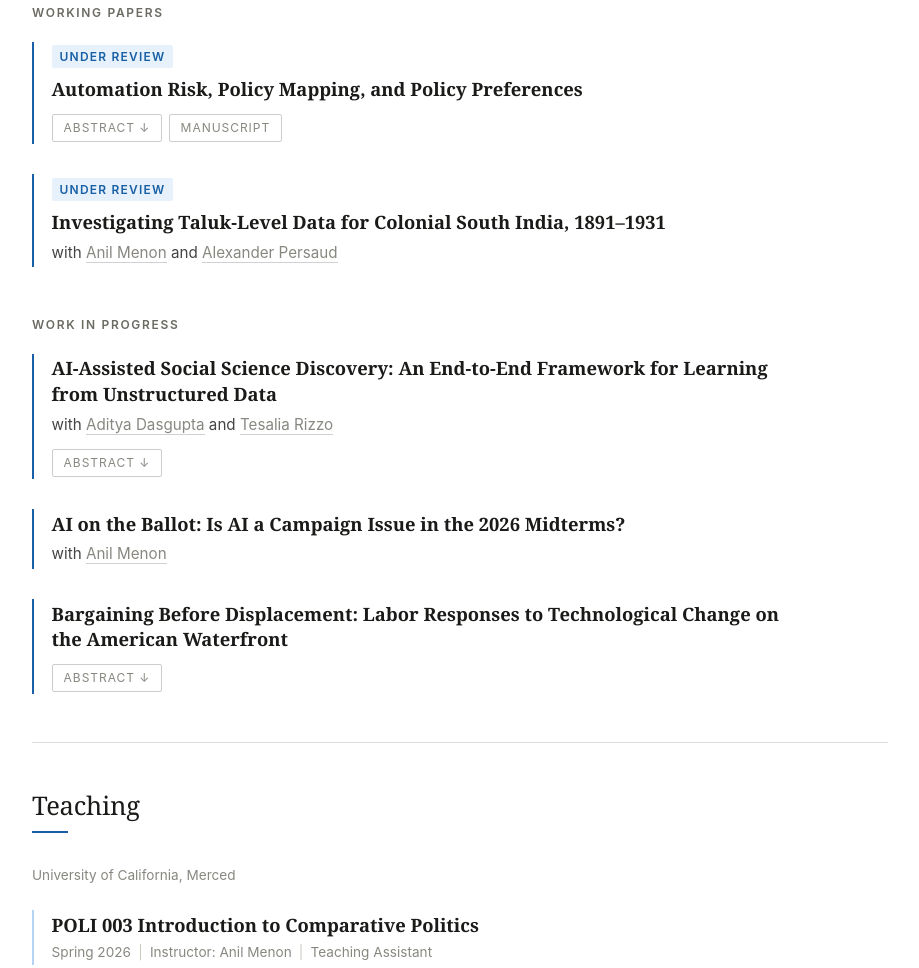
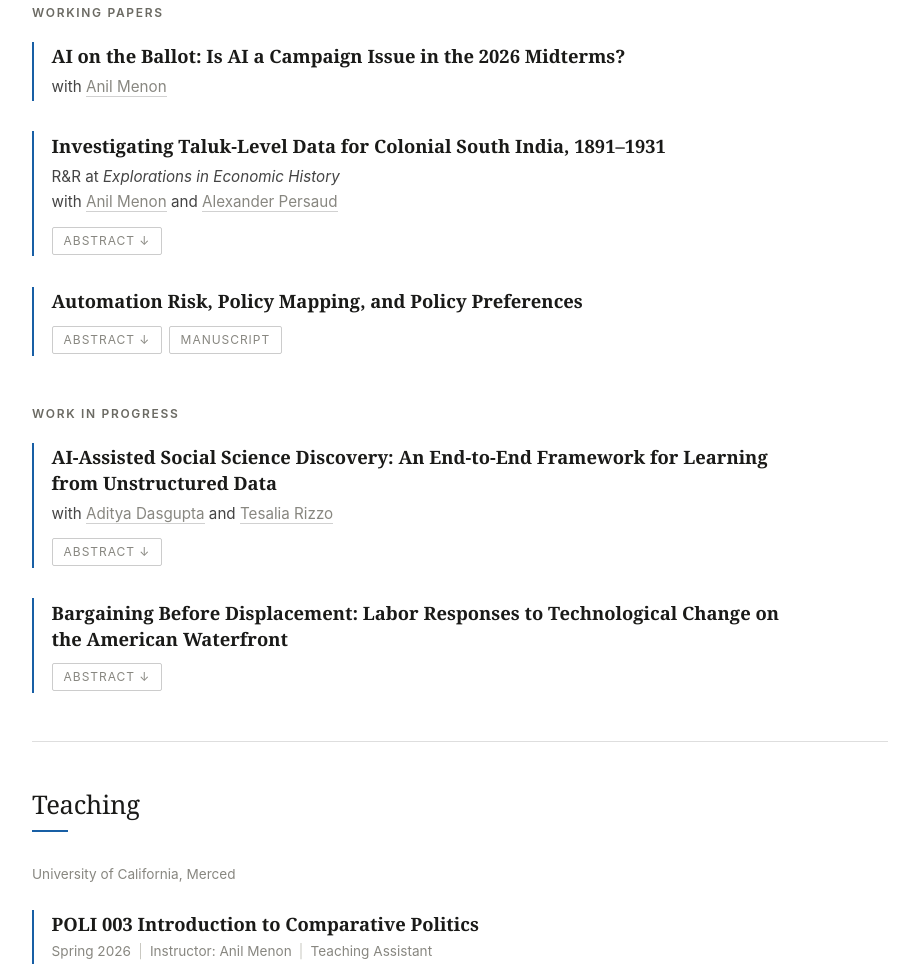
Before and after one commit to yzhu71/yzhu71.github.io, a plain HTML site: page index.html in a window 1280 px wide. Shown: the part 690-1658 px from the top of the page, without its empty margins (180-1099 px from the left). Drawn offline with Linux system fonts and the light colour scheme.

Commit message:
Update working papers, add Taluk abstract, refresh CV
- Reorder working papers newest to oldest; move AI on the Ballot to working papers
- Remove Under Review status; mark Taluk paper R&R at Explorations in Economic History
- Add abstract for Taluk paper; tint abstract background pale blue
- Match teaching divider color to research section
- Update CV PDF and version label to November 2026

Co-Authored-By: Claude Opus 5.5 <noreply@anthropic.com>

```diff
--- a/index.html
+++ b/index.html
@@ -251,7 +251,7 @@
     max-width: 760px;
     margin-top: 0.85rem;
     padding: 0.9rem 1.1rem;
-    background: #f7f7f4;
+    background: #F5F8FC;
     border-radius: 3px;
     text-align: justify;
   }
@@ -322,12 +322,12 @@
 
   .teaching-item {
     padding: 0.1rem 0 0.1rem 1.1rem;
-    border-left: 2px solid #B5D4F4;
+    border-left: 2px solid var(--accent);
     margin-bottom: 1.5rem;
     transition: border-color 0.18s ease;
   }
   .teaching-item:last-child { margin-bottom: 0; }
-  .teaching-item:hover { border-left-color: var(--accent); }
+  .teaching-item:hover { border-left-color: #0d4276; }
 
   .teaching-item h4 {
     font-size: var(--text-xl);
@@ -461,19 +461,27 @@
       <p class="subsection-label">Working Papers</p>
 
       <div class="research-item">
-        <span class="status-badge">Under Review</span>
+        <h3>AI on the Ballot: Is AI a Campaign Issue in the 2026 Midterms?</h3>
+        <p class="research-meta">with <a href="https://www.anil-menon.com/" target="_blank" rel="noopener noreferrer">Anil Menon</a></p>
+      </div>
+
+      <div class="research-item">
+        <h3>Investigating Taluk-Level Data for Colonial South India, 1891&#8211;1931</h3>
+        <p class="research-meta">R&amp;R at <em>Explorations in Economic History</em></p>
+        <p class="research-meta">with <a href="https://www.anil-menon.com/" target="_blank" rel="noopener noreferrer">Anil Menon</a> and <a href="https://www.alexander-persaud.com/" target="_blank" rel="noopener noreferrer">Alexander Persaud</a></p>
+        <div class="paper-actions">
+          <button class="paper-link" onclick="toggleAbstract(this)">Abstract &#8595;</button>
+        </div>
+        <p class="abstract">Data from colonial India have been used to test important questions in economic development and institutional economics. However, existing research has primarily relied on district-level data in tackling these questions. After documenting the structure of lower-level administration, we introduce the first subdistrict-level dataset for colonial India. We digitize five decadal censuses (1891&#8211;1931) covering subdistricts (taluks) in South India and provide corresponding shapefiles that allow for both single-year and panel analyses. Moving from district to taluk as the unit of analysis results in an eight-fold increase in sample size. We illustrate the value of taluk-level data in analyzing an important topic in economic development: the male-female sex ratio. Taluk-level data enable us to address questions on historical sex ratios, persistence, change over time, and differences between directly and indirectly ruled areas. Additionally, we investigate Kerala, a noted outlier, and its historical trajectory. Among other things, we find a narrowing of the overall sex ratio distribution over time, heterogeneity within indirectly ruled areas across South India in the past, and the absence of an advantage for Kerala in colonial times.</p>
+      </div>
+
+      <div class="research-item">
         <h3>Automation Risk, Policy Mapping, and Policy Preferences</h3>
         <div class="paper-actions">
           <button class="paper-link" onclick="toggleAbstract(this)">Abstract &#8595;</button>
           <a class="paper-link" href="assets/papers/automation_policy_mapping.pdf" target="_blank" rel="noopener noreferrer">Manuscript</a>
         </div>
         <p class="abstract">Do political preferences change in response to automation risk? Existing observational and experimental studies provide conflicting evidence. This study reconciles these findings by proposing a two-stage framework in which individuals should first perceive automation risk and then map that risk onto concrete policy responses. I test this argument using two preregistered survey experiments in the United States that vary whether automation risk is presented alone or linked to redistribution and regulatory policies. The results indicate that linking automation risk to these policies generally does not shift support, with the exception of increased support for slowing the adoption of new technologies in the workplace. These findings suggest that preference change depends on whether individuals connect risks to policy options, but that this process is conditional on specific policy domains and sensitive to the broader information environment.</p>
-      </div>
-
-      <div class="research-item">
-        <span class="status-badge">Under Review</span>
-        <h3>Investigating Taluk-Level Data for Colonial South India, 1891&#8211;1931</h3>
-        <p class="research-meta">with <a href="https://www.anil-menon.com/" target="_blank" rel="noopener noreferrer">Anil Menon</a> and <a href="https://www.alexander-persaud.com/" target="_blank" rel="noopener noreferrer">Alexander Persaud</a></p>
       </div>
     </div>
 
@@ -487,11 +495,6 @@
           <button class="paper-link" onclick="toggleAbstract(this)">Abstract &#8595;</button>
         </div>
         <p class="abstract">We propose usage of artificial intelligence (AI) algorithms for vision and natural language to assist in discovering potential determinants of human behavior that manual variable selection might miss. Our framework involves training a deep learning algorithm end-to-end to predict a target behavior of interest directly from unstructured data such as imagery and text that provides a naturalistic representation of the agent&#39;s decision-making environment. We then use explainable artificial intelligence (XAI) tools to discover underlying relationships learned by the algorithm. We provide information-theoretic grounding for the framework and develop new tools for translating machine-learned into human-interpretable relationships, an interface that becomes important as AI is integrated into social science research workflows. We illustrate how the approach surfaces novel relationships in two cases: understanding how Chinese social media monitors choose what content to censor and how the built environment affects the turnout decisions of Mexican voters.</p>
-      </div>
-
-      <div class="research-item">
-        <h3>AI on the Ballot: Is AI a Campaign Issue in the 2026 Midterms?</h3>
-        <p class="research-meta">with <a href="https://www.anil-menon.com/" target="_blank" rel="noopener noreferrer">Anil Menon</a></p>
       </div>
 
       <div class="research-item">
@@ -539,7 +542,7 @@
     <div class="cv-actions">
       <a href="assets/cv/CV_Zhu.pdf" download>Download PDF</a>
       <a href="assets/cv/CV_Zhu.pdf" target="_blank" rel="noopener noreferrer">Open in new tab</a>
-      <span class="cv-version">Current Version: September 2026</span>
+      <span class="cv-version">Current Version: November 2026</span>
     </div>
     <div class="cv-embed">
       <object data="assets/cv/CV_Zhu.pdf" type="application/pdf" width="100%" height="900">
```
Also changed, not shown: 1 other file.
